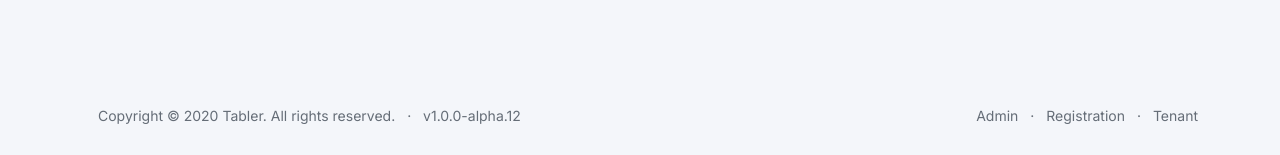
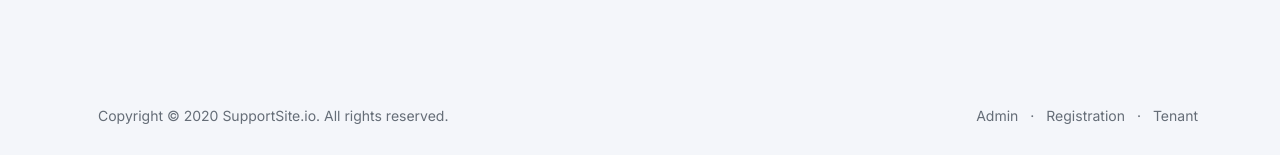
Before and after one commit to supportsite-io/supportsite-io.github.io, a Jekyll site: the page built from index.md, in a window 1280 px wide. Shown: the part 742-897 px from the top of the page. Built offline with Jekyll 4.4.1, drawn with Linux system fonts in a browser that asks for light colours.

Commit message:
try tabler

```diff
--- a/_layouts/default.html
+++ b/_layouts/default.html
@@ -64,11 +64,8 @@
                 <ul class="list-inline list-inline-dots mb-0">
                   <li class="list-inline-item">
                     Copyright © 2020
-                    <a href="." class="link-secondary">Tabler</a>.
+                    <a href="." class="link-secondary">SupportSite.io</a>.
                     All rights reserved.
-                  </li>
-                  <li class="list-inline-item">
-                    <a href="./changelog.html" class="link-secondary">v1.0.0-alpha.12</a>
                   </li>
                 </ul>
               </div>
```
